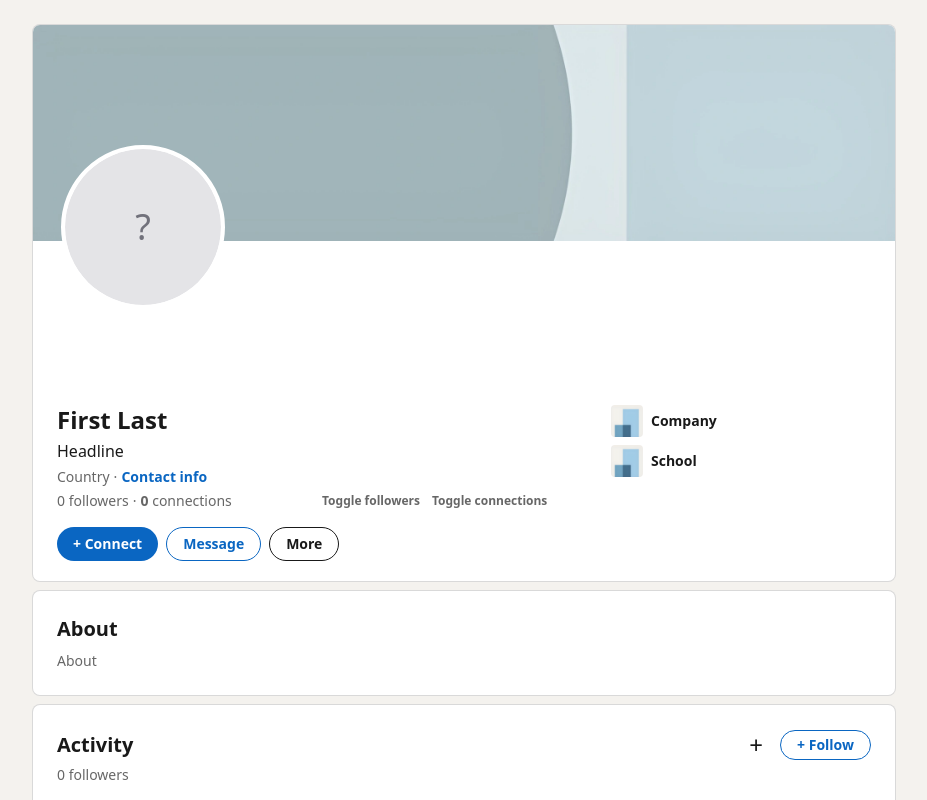
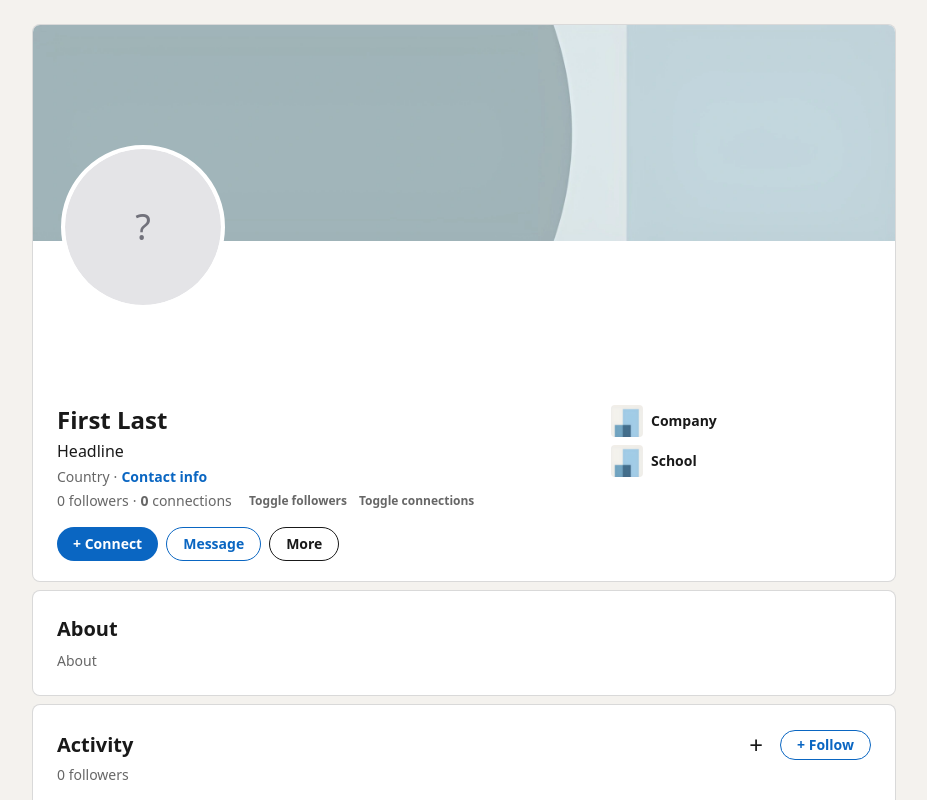
Before and after one commit to dooneygit/mockedin, a Next.js app: page / in a window 1280 px wide. Shown: the top 800 px of the page, without its empty margins (176-1103 px from the left). Built offline with nearby package versions, Linux system fonts and the light colour scheme.

Commit message:
fixed smaller width for counts div to allow smaller gap between counts and toggles

```diff
--- a/app/Profile.tsx
+++ b/app/Profile.tsx
@@ -367,7 +367,7 @@ export default function Profile() {
                 </a>
               </p>
               <p className="flex mt-1">
-                <div className="text-sm text-[var(--li-text-secondary)] flex-1">
+                <div className="text-sm text-[var(--li-text-secondary)] w-48">
                   {showFollowers && (
                     <>
                       <EditableText
```
